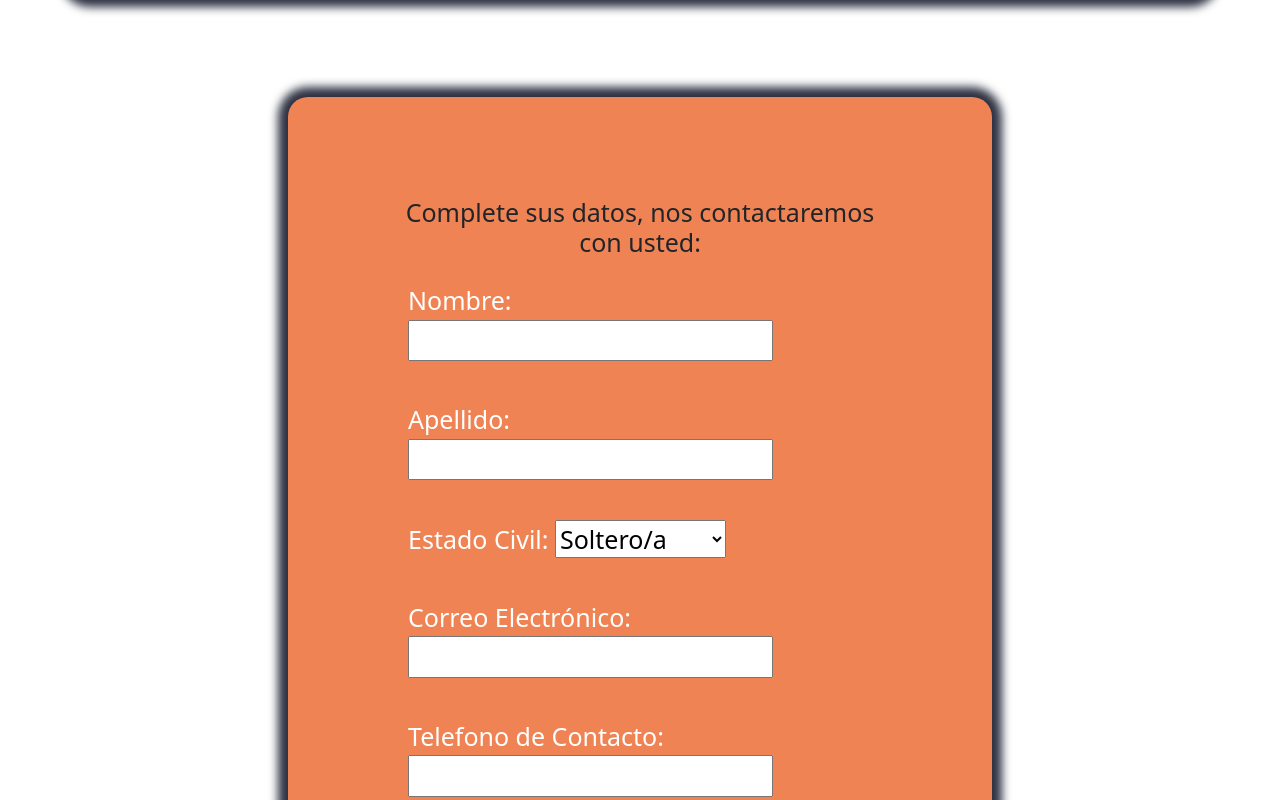
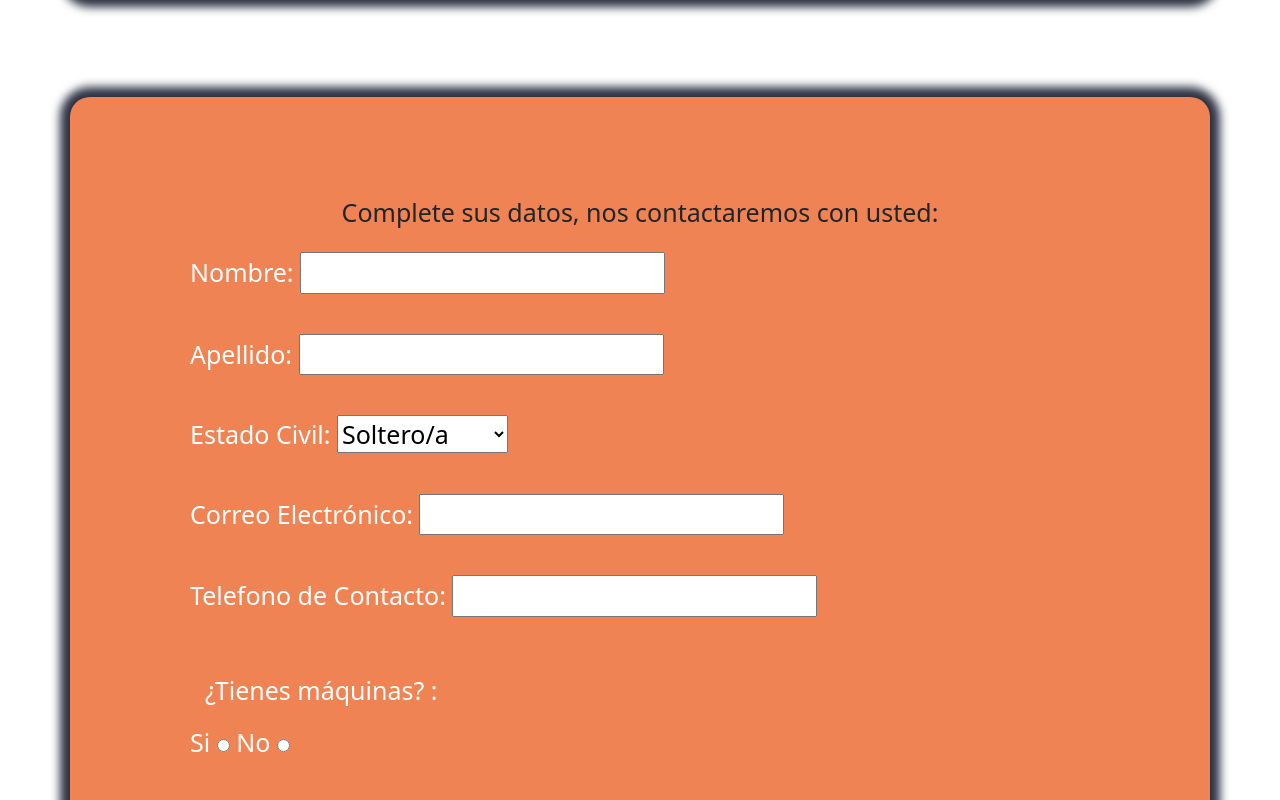
Before and after one commit to pedrisdm87/PF-DeMarcoPedro, a website: page pages/contacto1.html in a window 1280 px wide. Shown: the part 480-1280 px from the top of the page. Drawn offline with nearby package versions, Linux system fonts and the light colour scheme.

```diff
--- a/scss/_contacto1.scss
+++ b/scss/_contacto1.scss
@@ -7,9 +7,9 @@
     margin-top: 10rem;
     background-color: #ef8354;
     border-radius: 2rem;
-    width: 55%;
     padding: 10rem;
-    box-shadow: 0 0 10px 10px #2D3142
+    box-shadow: 0 0 10px 10px #2D3142;
+    overflow: hidden;
     }
 
     .introContacto{
```
Also changed, not shown: index.html (+2 -0 lines), css/styles.css.
